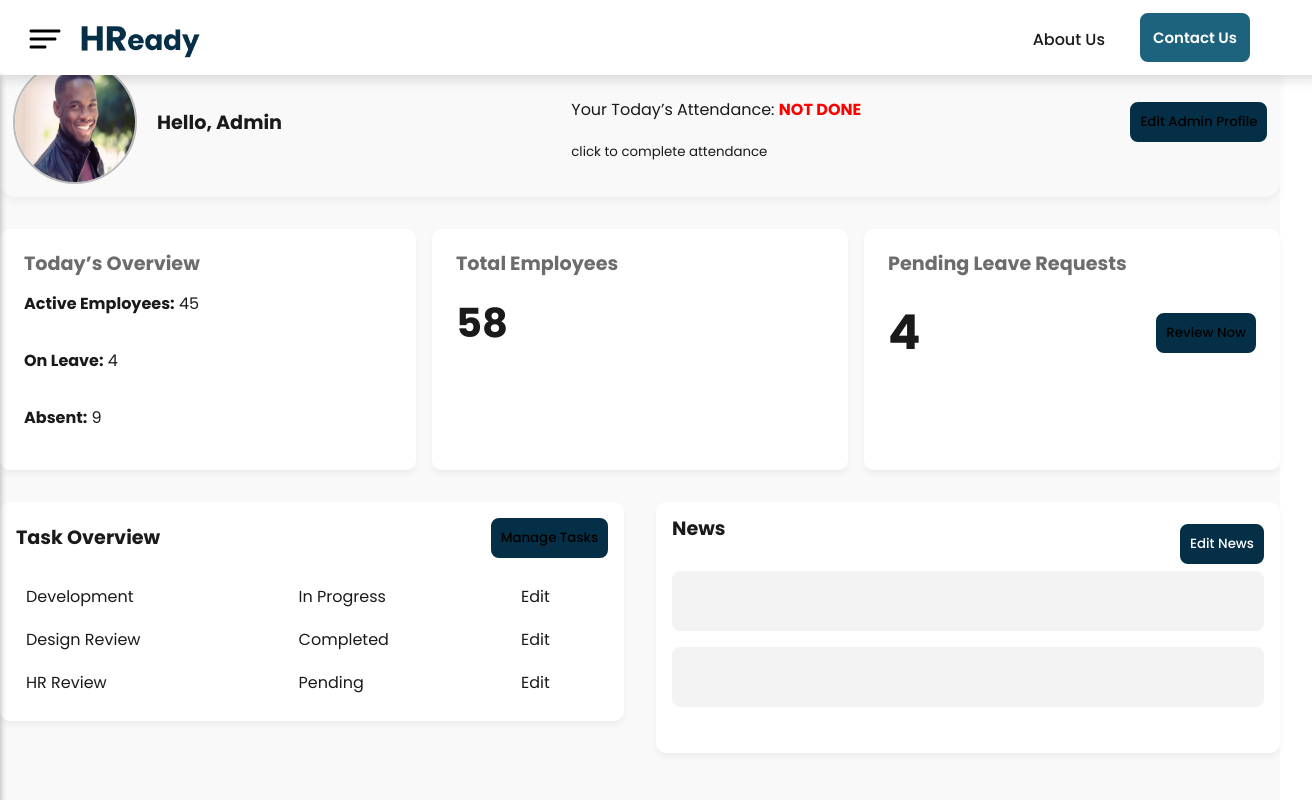
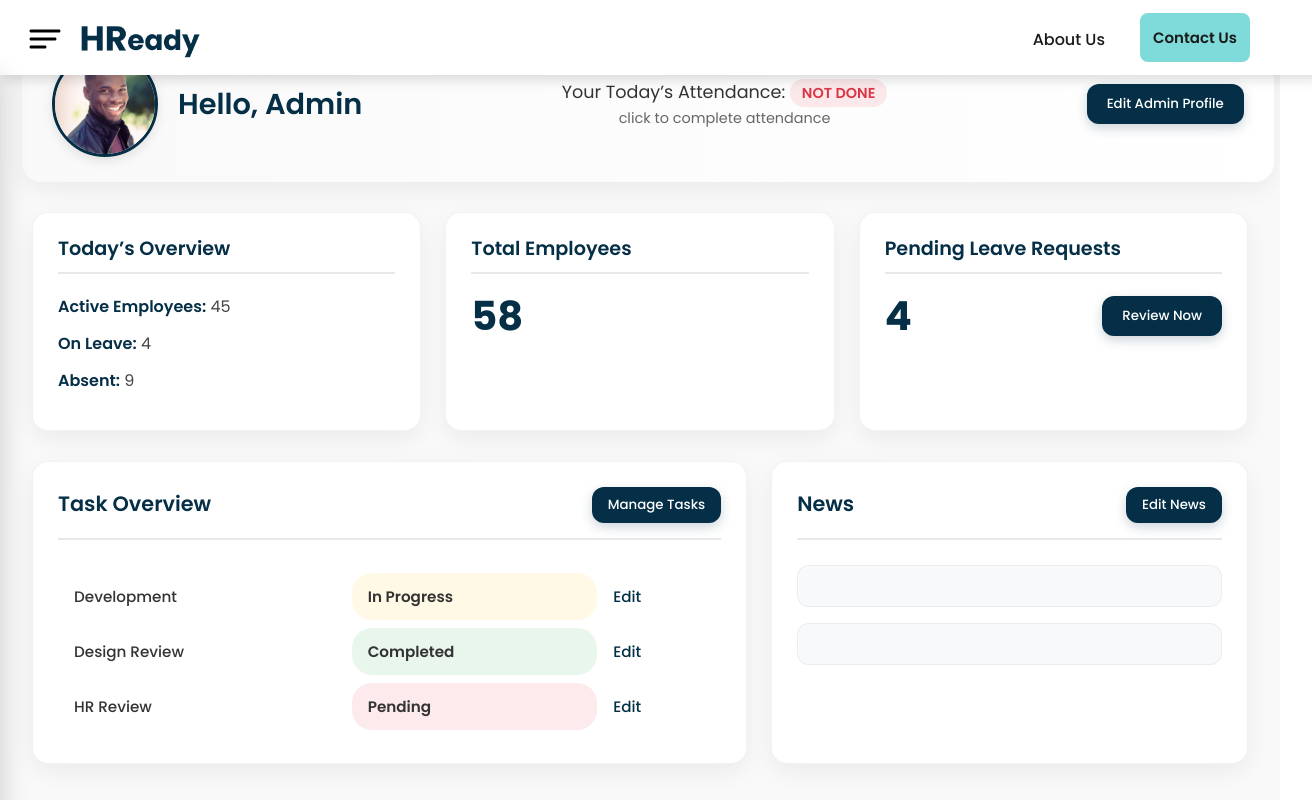
Before and after one commit to abhidhakal/HReady_WebApp, a React (Vite) app: page /admin in a window 1280 px wide. Shown: the whole page, 1312 px wide, since content can reach past the window. Built offline with nearby package versions, Linux system fonts and the light colour scheme; no server answers; sample sign-in values are in the browser's storage.

Commit message:
ui changes

```diff
--- a/src/pages/css/Dashboard.css
+++ b/src/pages/css/Dashboard.css
@@ -24,6 +24,7 @@ button {
 
 .dashboard-header a {
     text-decoration: none;
+    color: #1a1a1a;
 }
 
 .dashboard-logo {
@@ -62,24 +63,22 @@ button {
     font-weight: 500;
     position: relative;
     border-bottom: 2px solid transparent;
-    transition: border-bottom-color 0.3s ease;
+    transition: font-weight 0.2s ease;
 }
 
 .abt-us-label:hover {
-    border-bottom-color: #1a1a1a;
-    cursor: pointer;
+    font-family: Poppins;
+    font-weight: 600;
   }
 
 .contact-btn {
-    background-color: #1E637E;
-    border: #1E637E solid;
-    display: flex;
-    justify-content: center;
+    background-color: #7FDBDA;
+    border: #7FDBDA solid;
     padding: 10px 10px 10px 10px;
     margin: 0;
     border-radius: 8px;
     text-align: center;
-    color: white;
+    color: #1a1a1a;
     font-family: Poppins;
     font-size: 15px;
     font-weight: 600;
@@ -96,202 +95,332 @@ button {
   width: 100%;
 }
 
+button {
+  cursor: pointer;
+}
+
+/* Enhanced Welcome Banner */
 .welcome-banner {
-  background: #f9f9f9;
+  background: linear-gradient(to right, #f9f9f9, #ffffff);
   width: 98%;
-  border-radius: 16px;
-  padding: 13px;
+  border-radius: 20px;
+  padding: 25px 30px;
   display: flex;
   justify-content: space-between;
   align-items: center;
-  box-shadow: 0 4px 8px rgba(0,0,0,0.05);
+  box-shadow: 0 8px 24px rgba(0,0,0,0.06);
+  margin: 20px -10px;
+  transition: transform 0.3s ease, box-shadow 0.3s ease;
 }
 
-.welcome-banner small {
-    color: #1a1a1a;
-}
+/* .welcome-banner:hover {
+  transform: translateY(-2px);
+  box-shadow: 0 12px 28px rgba(0,0,0,0.08);
+} */
 
 .banner-left {
   display: flex;
-    flex-direction: row;
-    justify-content: center;
-    text-align: center;
-}
-
-.employee-name {
-    text-align: center;
-    align-self: center;
-    margin: 20px;
+  align-items: center;
+  gap: 20px;
 }
 
 .profile-picture {
-  border: 2px solid #bbb;
+  border: 3px solid #042F46;
   border-radius: 50%;
-  /* margin: 20px; */
-  width: 120px;
-  height: 120px;
-  display: flex;
-  align-items: center;
-  justify-content: center;
-  font-size: 0.75rem;
-  color: #999;
+  width: 100px;
+  height: 100px;
+  overflow: hidden;
+  box-shadow: 0 4px 12px rgba(0,0,0,0.1);
+  transition: transform 0.3s ease;
+}
+
+.profile-picture:hover {
+  transform: scale(1.05);
 }
 
 .profile-picture img {
   width: 100%;
   height: 100%;
-    border-radius: 50%;
-    padding: 20px;
-    display: flex;
-    align-items: center;
-    justify-content: center;
-    font-size: 0.75rem;
-    color: #999;
+  object-fit: cover;
+  padding: 0;
+}
+
+.employee-name {
+  font-size: 1.8rem;
+  font-weight: 600;
+  color: #042F46;
+  margin: 0;
+}
+
+.banner-middle {
+  text-align: center;
+  padding: 0 20px;
+}
+
+.banner-middle p {
+  font-size: 1.1rem;
+  margin: 0;
+  color: #333;
+}
+
+.banner-middle small {
+  color: #666;
+  font-size: 0.9rem;
+}
+
+.status-done, .status-not-done {
+  padding: 4px 12px;
+  border-radius: 20px;
+  font-weight: 600;
+  font-size: 0.9rem;
 }
 
 .status-done {
-  color: green;
-  font-weight: bold;
+  background-color: rgba(40, 167, 69, 0.1);
+  color: #28a745;
 }
 
 .status-not-done {
-  color: red;
-  font-weight: bold;
+  background-color: rgba(220, 53, 69, 0.1);
+  color: #dc3545;
 }
 
 .edit-profile {
-    padding: 8px;
+  padding: 10px 20px;
   background-color: #042F46;
-    border: #042F46 solid 2px;
-    height: fit-content;
-    transition: transform 0.3s ease;
+  color: white;
+  border: none;
+  border-radius: 12px;
+  font-weight: 500;
+  transition: all 0.3s ease;
+  box-shadow: 0 4px 12px rgba(4, 47, 70, 0.2);
 }
 
 .edit-profile:hover {
-    cursor: pointer;
-    transform: scale(1.1);
+  transform: translateY(-2px);
+  box-shadow: 0 6px 16px rgba(4, 47, 70, 0.3);
+  background-color: #031f2e;
 }
 
+/* Enhanced Info Cards */
 .info-cards {
-  display: flex;
-  gap: 1rem;
-  margin: 2rem 0;
+  display: grid;
+  grid-template-columns: repeat(auto-fit, minmax(300px, 1fr));
+  gap: 24px;
+  margin: 30px 0;
 }
 
-.info-cards h2 {
-    color: #6c6c6c;
-    text-align: start;
+.info-card {
+  background: #ffffff;
+  border-radius: 16px;
+  padding: 25px;
+  box-shadow: 0 8px 24px rgba(0,0,0,0.06);
+  transition: all 0.3s ease;
+  border: 1px solid rgba(0,0,0,0.05);
+}
+
+.info-card:hover {
+  transform: translateY(-4px);
+  box-shadow: 0 12px 32px rgba(0,0,0,0.08);
+}
+
+.info-card h2 {
+  color: #042F46;
+  font-size: 1.2rem;
+  font-weight: 600;
+  margin-bottom: 20px;
+  padding-bottom: 12px;
+  border-bottom: 2px solid rgba(4, 47, 70, 0.1);
 }
 
 .employee-role {
-    font-size: 40px;
-}
-
-.info-card {
-  width: 400px;
-  background: #fff;
-  border-radius: 10px;
-  box-shadow: 0 4px 6px rgba(0,0,0,0.05);
-  padding: 1.5rem;
-  text-align: center;
-  display: flex;
-  flex-direction: column;
+  font-size: 2.5rem;
+  font-weight: 700;
+  color: #042F46;
+  margin: 10px 0;
 }
 
 .info-card p {
-  text-align: start;
+  margin: 12px 0;
+  color: #444;
+  font-size: 1rem;
+}
+
+.info-card p strong {
+  color: #042F46;
+  font-weight: 600;
 }
 
 .info-card-leaves {
   display: flex;
-    flex-direction: row;
   justify-content: space-between;
   align-items: center;
+  margin-top: 15px;
+}
+
+.employee-leaves-left {
+  font-size: 2.5rem;
+  font-weight: 700;
+  color: #042F46;
+  margin: 0;
 }
 
 .request-leave-btn {
-    padding: 8px;
+  padding: 10px 20px;
   background-color: #042F46;
-    border: #042F46 solid 2px;
-    height: fit-content;
-    transition: transform 0.3s ease;
+  color: white;
+  border: none;
+  border-radius: 12px;
+  font-weight: 500;
+  transition: all 0.3s ease;
+  box-shadow: 0 4px 12px rgba(4, 47, 70, 0.2);
 }
 
 .request-leave-btn:hover {
-    cursor: pointer;
-    transform: scale(1.1);
+  transform: translateY(-2px);
+  box-shadow: 0 6px 16px rgba(4, 47, 70, 0.3);
+  background-color: #031f2e;
 }
 
+/* Enhanced Task and News Sections */
 .other-section {
-  display: flex;
-  gap: 2rem;
+  display: grid;
+  grid-template-columns: 1.5fr 1fr;
+  gap: 24px;
+  margin: 30px 0;
 }
 
 .task-section, .news-section {
-  flex: 1;
-  background: #fff;
-  padding: 1rem;
-  border-radius: 10px;
-  box-shadow: 0 4px 6px rgba(0,0,0,0.05);
+  background: #ffffff;
+  border-radius: 16px;
+  padding: 25px;
+  box-shadow: 0 8px 24px rgba(0,0,0,0.06);
+  border: 1px solid rgba(0,0,0,0.05);
 }
 
-.task-section, .news-section h2 {
-    margin-bottom: 2rem;
-}
-
-.task-header {
+.task-header, .news-header {
   display: flex;
   justify-content: space-between;
   align-items: center;
+  margin-bottom: 25px;
+  padding-bottom: 15px;
+  border-bottom: 2px solid rgba(4, 47, 70, 0.1);
 }
 
-.edit-task {
-  padding: 8px;
-    background-color: #042F46;
-    border: #042F46 solid 2px;
-    height: fit-content;
-    transition: transform 0.3s ease;
+.task-header h2, .news-header h2 {
+  color: #042F46;
+  font-size: 1.3rem;
+  font-weight: 600;
+  margin: 0;
 }
 
-.edit-task:hover {
-    cursor: pointer;
-    transform: scale(1.1);
+.edit-task, .edit-news {
+  padding: 8px 16px;
+  background-color: #042F46;
+  color: white;
+  border: none;
+  border-radius: 12px;
+  font-weight: 500;
+  transition: all 0.3s ease;
+  box-shadow: 0 4px 12px rgba(4, 47, 70, 0.2);
+}
+
+.edit-task:hover, .edit-news:hover {
+  transform: translateY(-2px);
+  box-shadow: 0 6px 16px rgba(4, 47, 70, 0.3);
+  background-color: #031f2e;
 }
 
 .task-table {
   width: 100%;
-  margin-top: 1rem;
+  border-collapse: separate;
+  border-spacing: 0 8px;
+}
+
+.task-table tr {
+  transition: all 0.3s ease;
+}
+
+.task-table tr:hover {
+  transform: translateX(4px);
 }
 
 .task-table td {
-    color: #1a1a1a;
-    padding: 0.5rem;
+  padding: 12px 16px;
+  color: #333;
+  font-size: 0.95rem;
 }
 
-.doing { color: orange; }
-.completed { color: limegreen; }
-.pending { color: red; }
+.task-table td:first-child {
+  border-radius: 8px 0 0 8px;
+  font-weight: 500;
+}
+
+.task-table td:last-child {
+  border-radius: 0 8px 8px 0;
+}
+
+.task-table td a {
+  color: #042F46;
+  text-decoration: none;
+  font-weight: 500;
+  transition: color 0.3s ease;
+}
+
+.task-table td a:hover {
+  color: #031f2e;
+  text-decoration: underline;
+}
+
+.doing, .completed, .pending {
+  padding: 4px 12px;
+  border-radius: 20px;
+  font-weight: 600;
+  font-size: 0.85rem;
+}
+
+.doing {
+  background-color: rgba(255, 193, 7, 0.1);
+  color: #ffc107;
+}
+
+.completed {
+  background-color: rgba(40, 167, 69, 0.1);
+  color: #28a745;
+}
+
+.pending {
+  background-color: rgba(220, 53, 69, 0.1);
+  color: #dc3545;
+}
 
 .news-box {
-  height: 60px;
-  background: #f3f3f3;
-  border-radius: 8px;
-  margin-bottom: 1rem;
+  background: #f8f9fa;
+  border-radius: 12px;
+  padding: 20px;
+  margin-bottom: 16px;
+  border: 1px solid rgba(0,0,0,0.05);
+  transition: all 0.3s ease;
 }
 
-/* Sidebar */
+.news-box:hover {
+  transform: translateY(-2px);
+  box-shadow: 0 4px 12px rgba(0,0,0,0.05);
+}
+
+/* Enhanced Sidebar */
 .sidebar {
   position: fixed;
-  top: 75px; /* Adjust depending on your header height */
-  left: -250px; /* Hidden by default */
-  width: 250px;
-  height: 100%;
-  background-color: #042F46;
+  top: 75px;
+  left: -280px;
+  width: 280px;
+  height: calc(100vh - 75px);
+  background: linear-gradient(to bottom, #042F46, #031f2e);
   color: #ecf0f1;
-  transition: left 0.3s ease;
+  transition: all 0.3s ease;
   z-index: 1000;
-  padding-top: 20px;
-  box-shadow: 2px 0 5px rgba(0,0,0,0.2);
+  padding: 30px 0;
+  box-shadow: 4px 0 24px rgba(0,0,0,0.15);
 }
 
 .sidebar.open {
@@ -300,75 +429,84 @@ button {
 
 .sidebar ul {
   list-style: none;
-  padding-left: 0;
+  padding: 0;
+  margin: 0;
+  display: flex;
+  flex-direction: column;
+  height: 100%;
 }
 
 .sidebar ul li {
-  padding: 15px 20px;
+  padding: 0;
+  margin: 4px 16px;
 }
 
-.sidebar ul img {
-  height: 75px;
+.sidebar ul li img {
+  height: 60px;
+  margin: 0 auto 30px;
+  display: block;
+  transition: transform 0.3s ease;
+}
+
+.sidebar ul li img:hover {
+  transform: scale(1.05);
 }
 
 .sidebar ul li a {
   color: #ecf0f1;
   text-decoration: none;
   display: block;
-  transition: border-radius 0.3s ease;
+  padding: 12px 20px;
+  border-radius: 12px;
+  font-weight: 500;
+  transition: all 0.3s ease;
+  margin: 4px 0;
 }
 
 .sidebar ul li a:hover {
-  background-color: #34495e;
-  border-radius: 8px;
-}
-
-.dashboard-container.sidebar-open .main-content {
-  margin-left: 250px;
-  transition: margin-left 0.3s ease;
-}
-
-.sidebar ul {
-  display: flex;
-  flex-direction: column;
-  height: 100%;
-}
-
-.sidebar a {
-  padding: 8px;
-  border-radius: 8px;
+  background-color: rgba(255,255,255,0.1);
+  transform: translateX(4px);
 }
 
 .nav-dashboard {
-  background-color: #34495e;
-  margin-bottom: 40px;
-  border-radius: 8px;
+  background-color: rgba(255,255,255,0.15);
+  margin-bottom: 20px;
 }
 
 .nav-logout {
-  align-content: flex-end;
-  align-self: flex-end;
+  margin-top: auto;
+  margin-bottom: 20px;
+  background-color: rgba(220, 53, 69, 0.1);
+  color: #dc3545;
 }
 
-.news-header {
-  display: flex;
-  justify-content: space-between;
-  align-items: center;
+.nav-logout:hover {
+  background-color: rgba(220, 53, 69, 0.2);
 }
 
-.edit-news {
-  padding: 8px;
-  background-color: #042F46;
-  border: #042F46 solid 2px;
-  height: fit-content;
-  color: white;
-  font-family: Poppins;
-  font-weight: 500;
-  border-radius: 8px;
-  transition: transform 0.3s ease;
+/* Responsive Adjustments */
+@media (max-width: 1200px) {
+  .other-section {
+    grid-template-columns: 1fr;
   }
 
-.edit-news:hover {
-  cursor: pointer;
-  transform: scale(1.1);
+  .info-cards {
+    grid-template-columns: repeat(auto-fit, minmax(250px, 1fr));
   }
+}
+
+@media (max-width: 768px) {
+  .welcome-banner {
+    flex-direction: column;
+    gap: 20px;
+    text-align: center;
+  }
+
+  .banner-left {
+    flex-direction: column;
+  }
+
+  .info-cards {
+    grid-template-columns: 1fr;
+  }
+}
```
Lines whose indentation alone changed are shown as unchanged.
